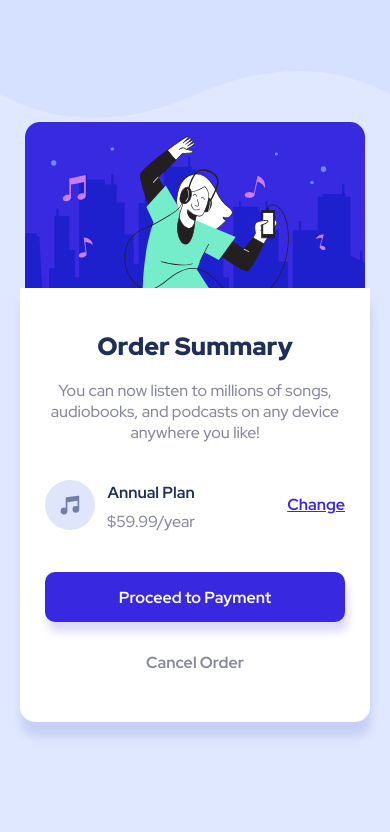
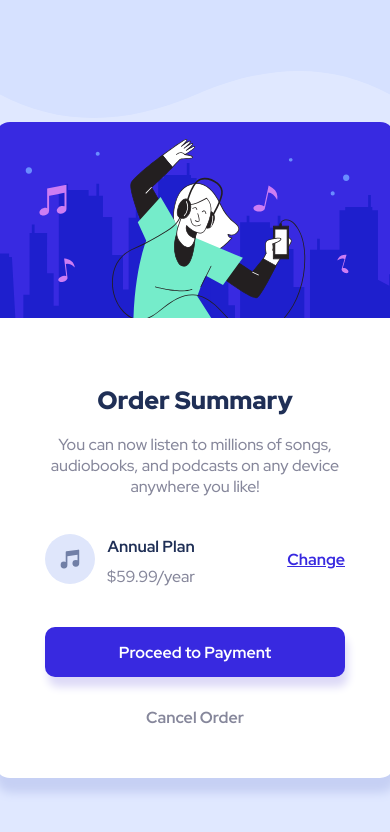
Before and after one commit to felipesoaresfl/D6-order-summary, a plain HTML site: page index.html in a window 390 px wide. Drawn offline with Linux system fonts and the light colour scheme.

Commit message:
media query desktop

```diff
--- a/css/style.css
+++ b/css/style.css
@@ -115,11 +115,25 @@ a:hover {
   cursor: pointer;
 }
 
-@media only screen and (min-width: 375px) {
+@media (min-width: 375px) {
   body {
     background-color: hsl(225, 100%, 94%);
     background-image: url(../img/pattern-background-desktop.svg);
     background-repeat: no-repeat;
-    background-size: 100%;
+    background-size: contain;
+  }
+
+  .card {
+    width: 400px;
+  }
+  .card img {
+    width: 400px;
+  }
+  .annual-plan img {
+    width: 50px;
+    height: 50px;
+  }
+  .box-white {
+    padding: 50px;
   }
 }
```
